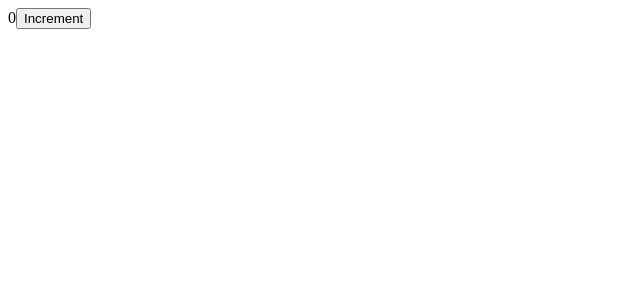
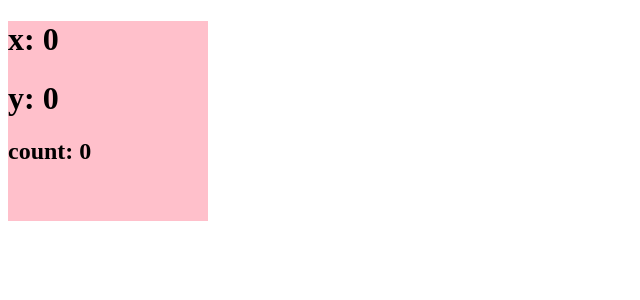
Before and after one commit to freshcodeAlice/fm-2023-react-welcome, a React (Create React App) app: page / in a window 1280 px wide. Shown: the top 300 px of the page, without its empty margins (0-640 px from the left). Built offline with nearby package versions, Linux system fonts and the light colour scheme.

Commit message:
difference between this.setState, setState

```diff
--- a/src/components/App.js
+++ b/src/components/App.js
@@ -19,6 +19,7 @@ import SignUpForm from './SignUpForm';
 import FormContainer from './FormDashboard';
 import FormPage from '../pages/FormPage';
 import Sandbox from './Sandbox/index.js';
+import MouseTracker from './MouseTracker';
 const {THEMES} = CONSTANSTS;
 
 class App extends Component {
@@ -51,7 +52,7 @@ class App extends Component {
   render() {
     const {user, theme} = this.state;
     return (
-     <Sandbox />
+     <MouseTracker />
     );
   }
 }
--- /dev/null
+++ b/src/components/MouseTracker/index.js
@@ -0,0 +1,61 @@
+import React, {useState} from 'react';
+
+const MouseTracker = () => {
+    const [coordinates, setCoordinates] = useState({
+        x: 0,
+        y: 0,
+        count: 0
+    })
+
+    const mouseHandler = (event) => {
+        setCoordinates({
+            ...coordinates,
+            x: event.clientX,
+            y: event.clientY
+        })
+    }
+
+    const counterHandler = (event) => {
+        setCoordinates({
+            ...coordinates,
+            count: coordinates.count+1
+        })
+    }
+
+    return (
+        <div
+        style={{width: '200px', height: '200px', backgroundColor: 'pink'}}
+        onMouseMove={mouseHandler}
+        onClick={counterHandler}>
+            <h1>x: {coordinates.x}</h1>
+            <h1>y: {coordinates.y}</h1>
+            <h2>count: {coordinates.count}</h2>
+        </div>
+    );
+}
+
+export default MouseTracker;
+
+
+/*
+this.setState і setState від хука useState працюють з невеликою, але важливою різницею.
+
+Класова:
+const prevState = {
+    x: 0,
+    y: 0,
+    coordinates: 4
+}
+
+const nextState = {
+    x: 1,
+    y: 1
+}
+
+
+this.setState({...prevState, ...nextState})
+
+Функціональна
+setState(nextState)
+
+*/
--- a/src/components/Sandbox/index.js
+++ b/src/components/Sandbox/index.js
@@ -6,7 +6,6 @@ const Sandbox = (props) => {
     const [count, setCount] = useState(0);
 
     const clickHandler = () => {
-        // count++;
         setCount(count => count+1); // ASYNC WORK
         console.log(count);
     }
```
